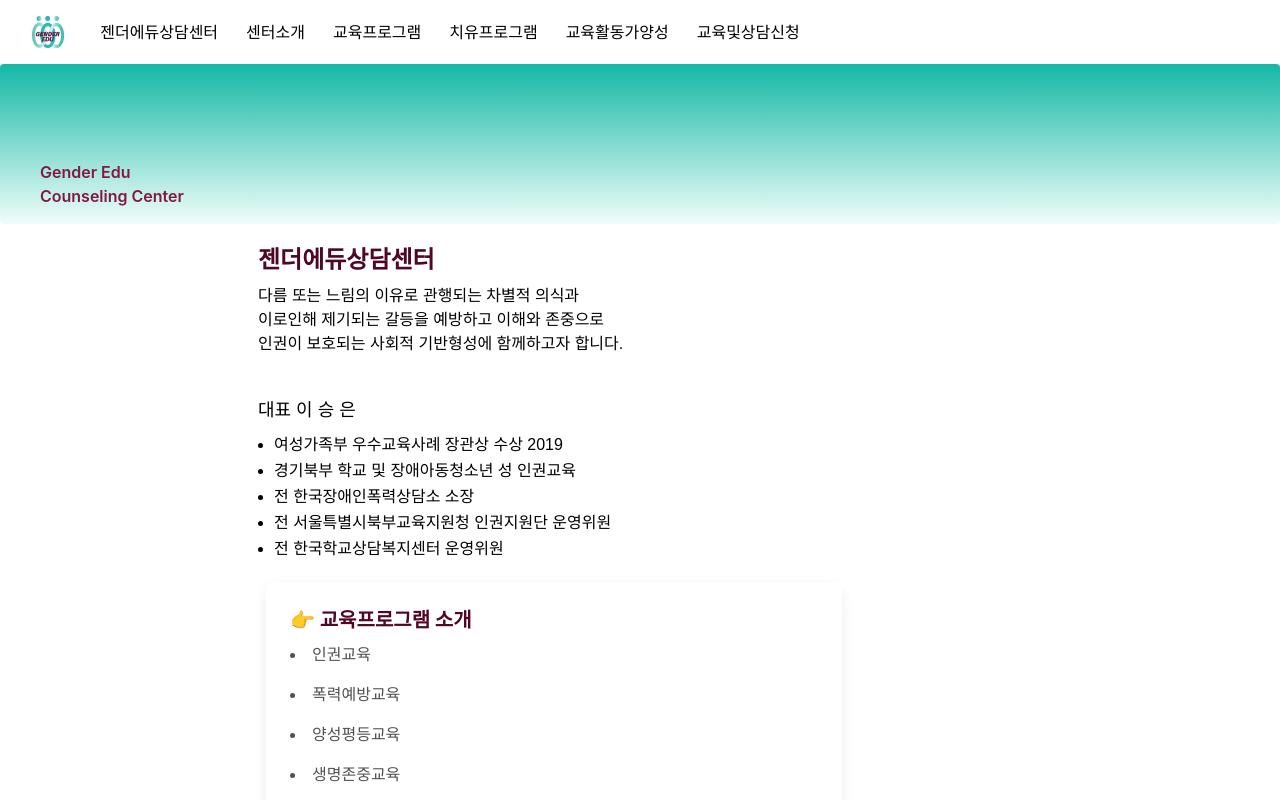
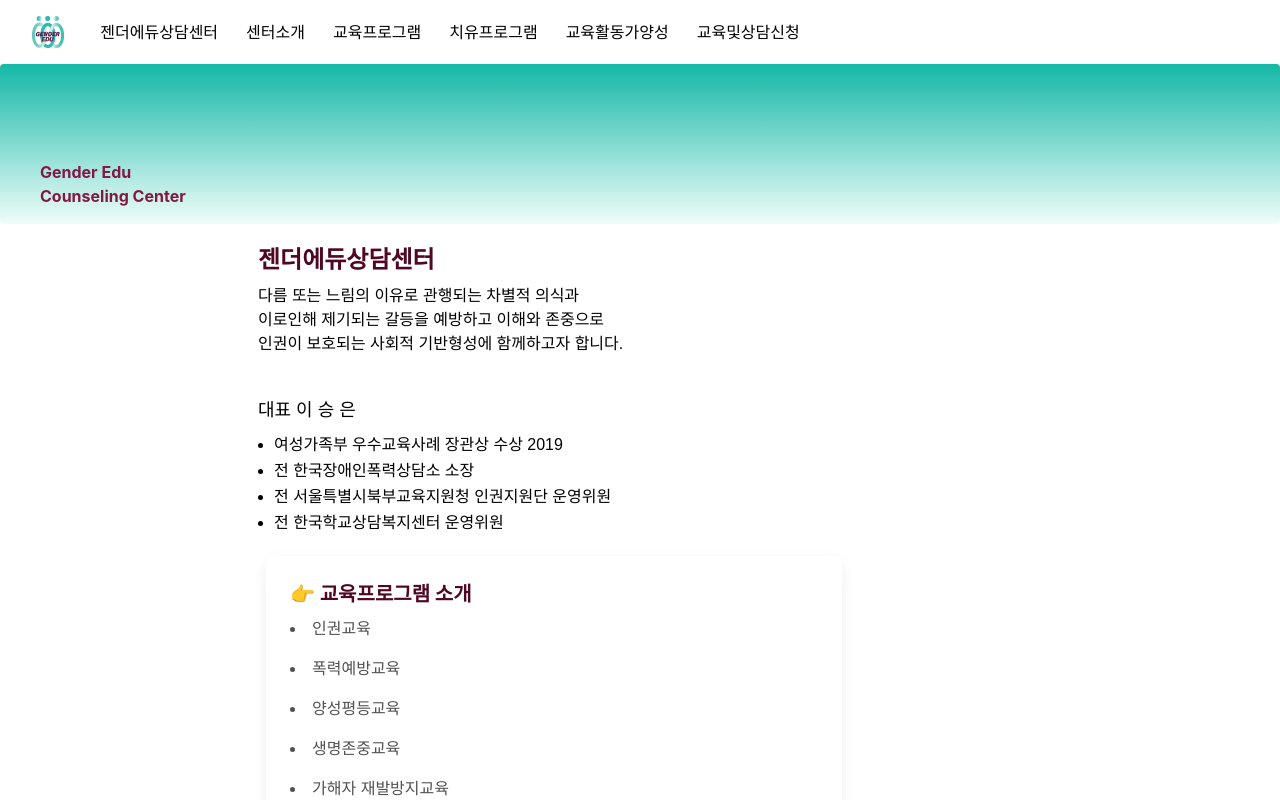
Before and after one commit to ohwonsuk/gender-edu, a React (Create React App) app: page / in a window 1280 px wide. Shown: the top 800 px of the page. Built offline with nearby package versions, Linux system fonts and the light colour scheme; a web font is replaced by a local one.

Commit message:
heading 폰트사이즈 키우고, 프로파일 수정

```diff
--- a/src/components/Heading.js
+++ b/src/components/Heading.js
@@ -4,10 +4,10 @@ const Heading = () => {
   return (
     <>
       <div className="w-[620px] md:w-full h-40 mx-auto bg-gradient-to-b from-teal-500 to-teal-50 border-0 rounded">
-        <div className="text-base text-pink-900 pt-24 pl-10 font-semibold">
+        <div className="text-large text-pink-900 pt-24 pl-10 font-bold">
           Gender Edu
         </div>
-        <div className="text-base text-pink-900 pl-10 font-semibold">
+        <div className="text-large text-pink-900 pl-10 font-bold">
           Counseling Center
         </div>
       </div>
--- a/src/components/MainProfile.js
+++ b/src/components/MainProfile.js
@@ -8,7 +8,7 @@ const MainProfile = () => {
       <div className="font-ibmsans pl-2 text-lg mb-2">대표 이 승 은</div>
       <ul className="font-ibmsans pl-6 list-disc leading-relaxed mb-5">
         <li>여성가족부 우수교육사례 장관상 수상 2019</li>
-        <li>경기북부 학교 및 장애아동청소년 성 인권교육</li>
+        {/* <li>경기북부 학교 및 장애아동청소년 성 인권교육</li> */}
         <li>전 한국장애인폭력상담소 소장</li>
         <li>전 서울특별시북부교육지원청 인권지원단 운영위원</li>
         <li>전 한국학교상담복지센터 운영위원</li>
--- a/src/components/Profile.js
+++ b/src/components/Profile.js
@@ -1,7 +1,7 @@
 import React from 'react';
 
 const career = [
-  '전 꿈누리복지상담재활협회 한국장애인폭력상담소 소장',
+  '전 꿈누리복지상담재활협회 부설 한국장애인폭력상담소 소장',
   '전 서울특별시북부교육지원청 장애학생인권지원단 운영위원',
   '전 한국학교상담복지센터 운영위원',
   '전 한국여성복지상담협회 부설 꿈누리여성장애인상담소',
```
